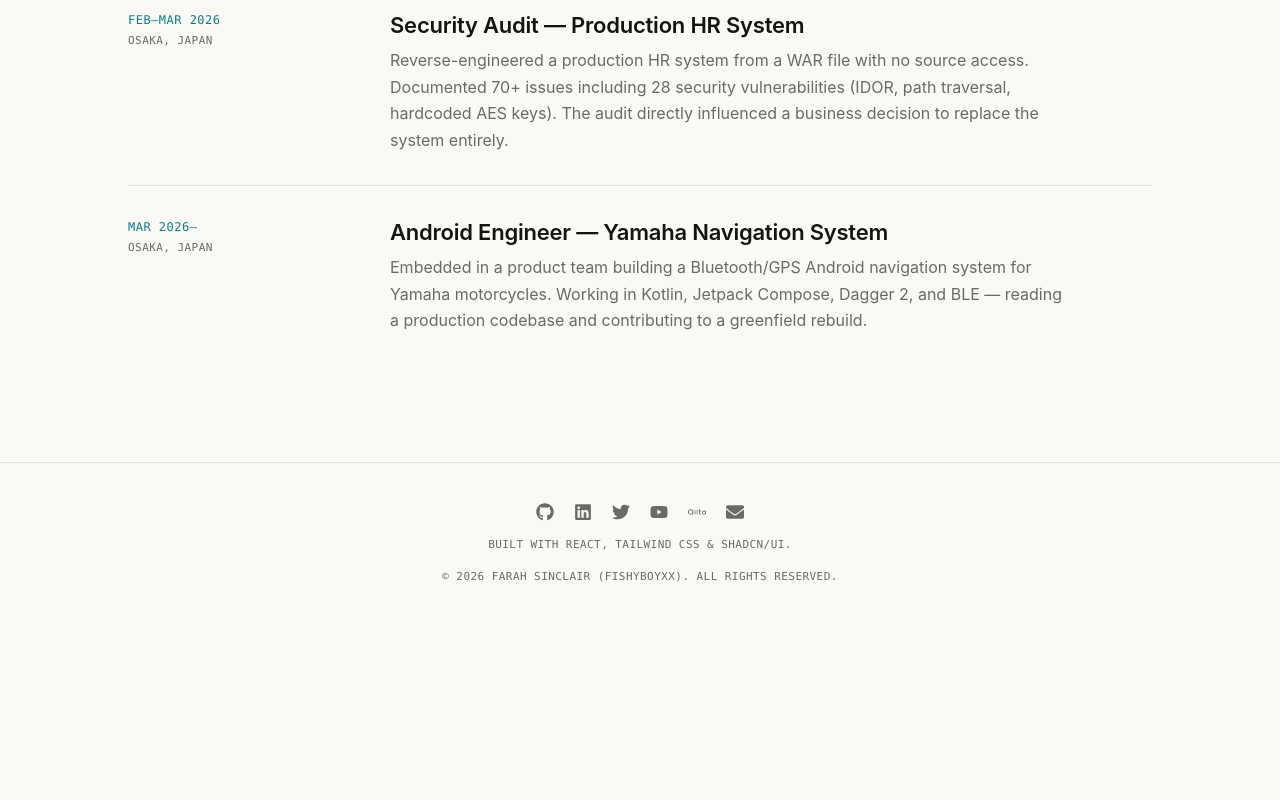
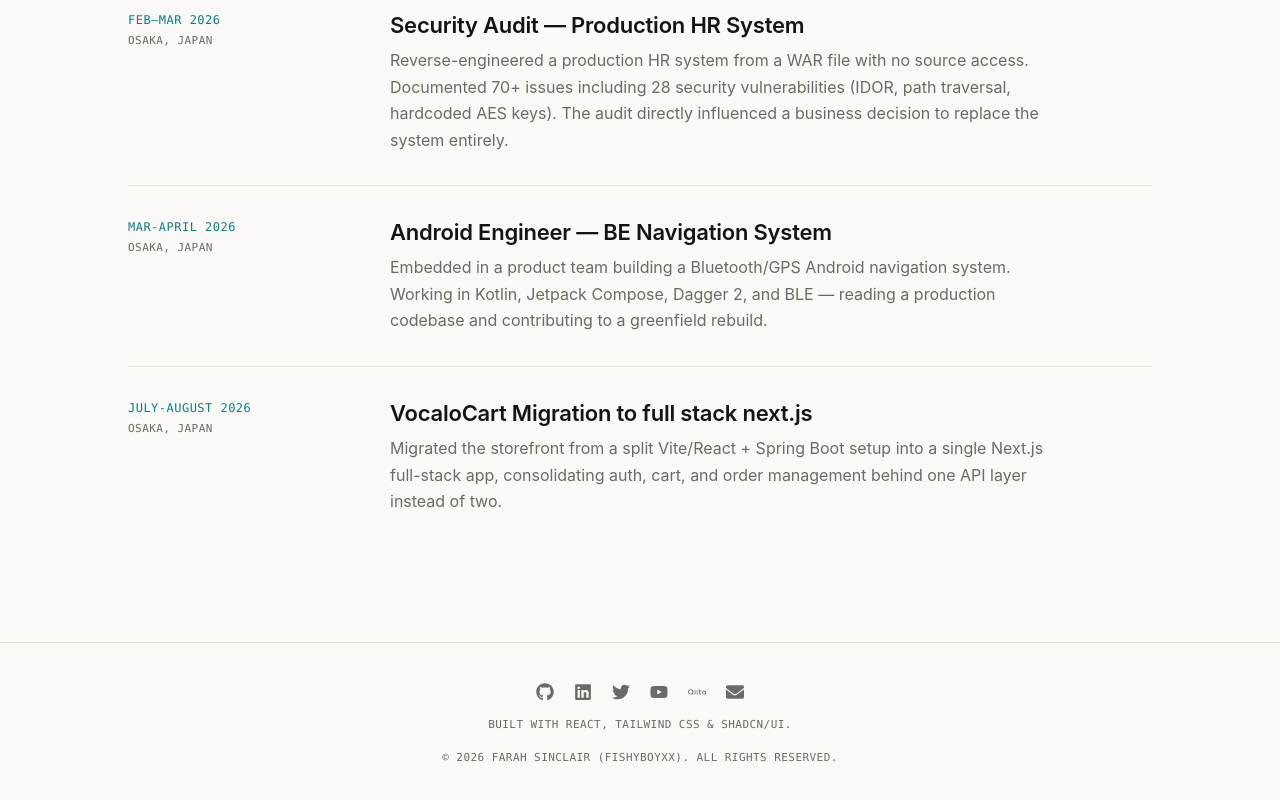
Before and after one commit to murasakijyuutann/self_introduction, a React (Vite) app: page /journey in a window 1280 px wide. Shown: the part 1196-1996 px from the top of the page. Before the commit the page ends 1822 px from the top, so only its background shows below. Built offline with nearby package versions, Linux system fonts and the light colour scheme; the HTML template or start-up script is replaced by a standard one.

Commit message:
Journey.tsx information update

```diff
--- a/src/pages/Journey.tsx
+++ b/src/pages/Journey.tsx
@@ -44,10 +44,17 @@ const JOURNEY = [
     location: 'Osaka, Japan',
   },
   {
-    year: 'Mar 2026–',
-    title: 'Android Engineer — Yamaha Navigation System',
+    year: 'Mar-April 2026',
+    title: 'Android Engineer — BE Navigation System',
     description:
-      'Embedded in a product team building a Bluetooth/GPS Android navigation system for Yamaha motorcycles. Working in Kotlin, Jetpack Compose, Dagger 2, and BLE — reading a production codebase and contributing to a greenfield rebuild.',
+      'Embedded in a product team building a Bluetooth/GPS Android navigation system. Working in Kotlin, Jetpack Compose, Dagger 2, and BLE — reading a production codebase and contributing to a greenfield rebuild.',
+    location: 'Osaka, Japan',
+  },
+  {
+    year: 'July-August 2026',
+    title: 'VocaloCart Migration to full stack next.js',
+    description:
+       'Migrated the storefront from a split Vite/React + Spring Boot setup into a single Next.js full-stack app, consolidating auth, cart, and order management behind one API layer instead of two.',
     location: 'Osaka, Japan',
   },
 ]
```
